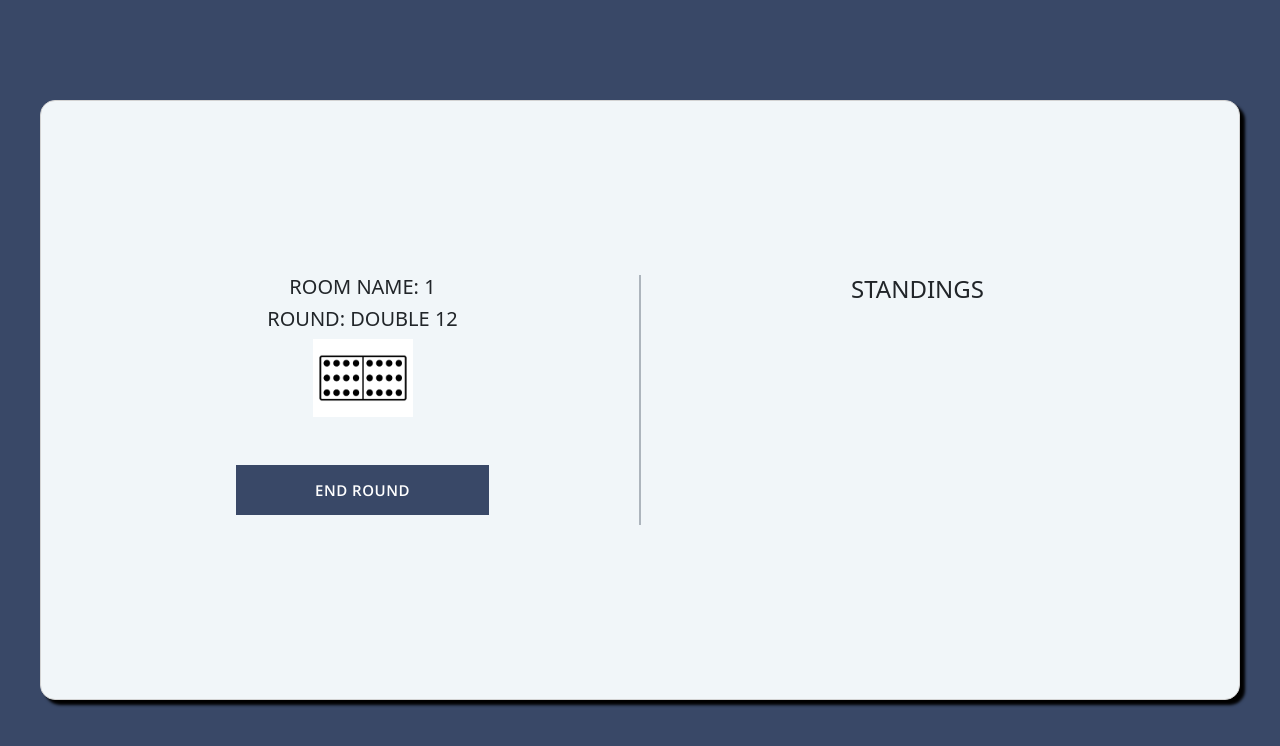
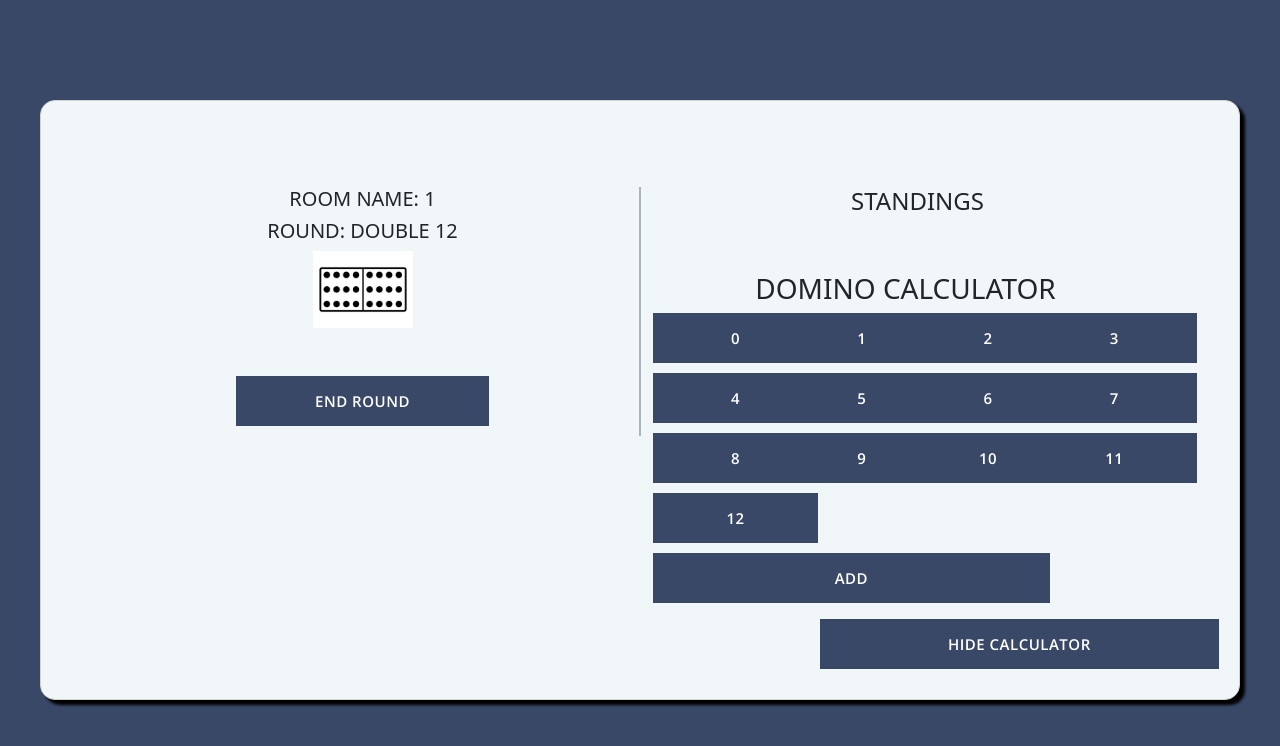
Before and after one commit to sohostory/mexican-train-dominoes, a React (Create React App) app: page /gameroom/1 in a window 1280 px wide. Shown: the top 746 px of the page. Built offline with nearby package versions, Linux system fonts and the light colour scheme.

Commit message:
added a calulator

```diff
--- /dev/null
+++ b/src/components/calculator/calculator.component.jsx
@@ -0,0 +1,57 @@
+import { useState } from "react";
+import { Row, Col } from "react-bootstrap";
+import Button from "../../components/button/button.component";
+
+const DominoCalculator = () => {
+  const [score, setScore] = useState(0);
+  const [calculatorVisible, setCalculatorVisible] = useState(true);
+
+  const handleButtonClick = (value) => {
+    setScore(score + value);
+  };
+
+  const handleAddButtonClick = () => {
+    // Perform any necessary actions with the calculated score
+    // For example, you can store it, display it, or perform further calculations
+    console.log("Calculated Score:", score);
+
+    // Reset the score
+    setScore(0);
+  };
+
+  return (
+    <Row>
+      {calculatorVisible && (
+        <Row>
+          <h3>Domino Calculator</h3>
+          <Row>
+            {[...Array(13)].map((_, index) => (
+              <Col lg={3}>
+                <Button key={index} onClick={() => handleButtonClick(index)}>
+                  {index}
+                </Button>
+              </Col>
+            ))}
+            <Col lg={10}>
+              <Button onClick={handleAddButtonClick}>Add</Button>
+            </Col>
+          </Row>
+        </Row>
+      )}
+      <Row lg={3}>
+        <Button
+          style={{
+            position: "fixed",
+            bottom: "20px",
+            right: "20px",
+          }}
+          onClick={() => setCalculatorVisible(!calculatorVisible)}
+        >
+          {calculatorVisible ? "Hide Calculator" : "Show Calculator"}
+        </Button>
+      </Row>
+    </Row>
+  );
+};
+
+export default DominoCalculator;
--- a/src/routes/gameroom/gameroom.component.jsx
+++ b/src/routes/gameroom/gameroom.component.jsx
@@ -21,6 +21,7 @@ import double11 from "../../assets/dominoes/double11.gif";
 import double12 from "../../assets/dominoes/double12.gif";
 import { Container, Row, Col } from "react-bootstrap";
 import StandingList from "../../components/standing-list/standing-list.component";
+import DominoCalculator from "../../components/calculator/calculator.component";
 
 const doubleImages = {
   0: double0,
@@ -180,6 +181,8 @@ const Gameroom = ({ players, setPlayers, round, setRound }) => {
         </Col>
         <Col>
           <StandingList currentStanding={currentStanding} />
+
+          <DominoCalculator />
         </Col>
       </Row>
     </Container>
```
